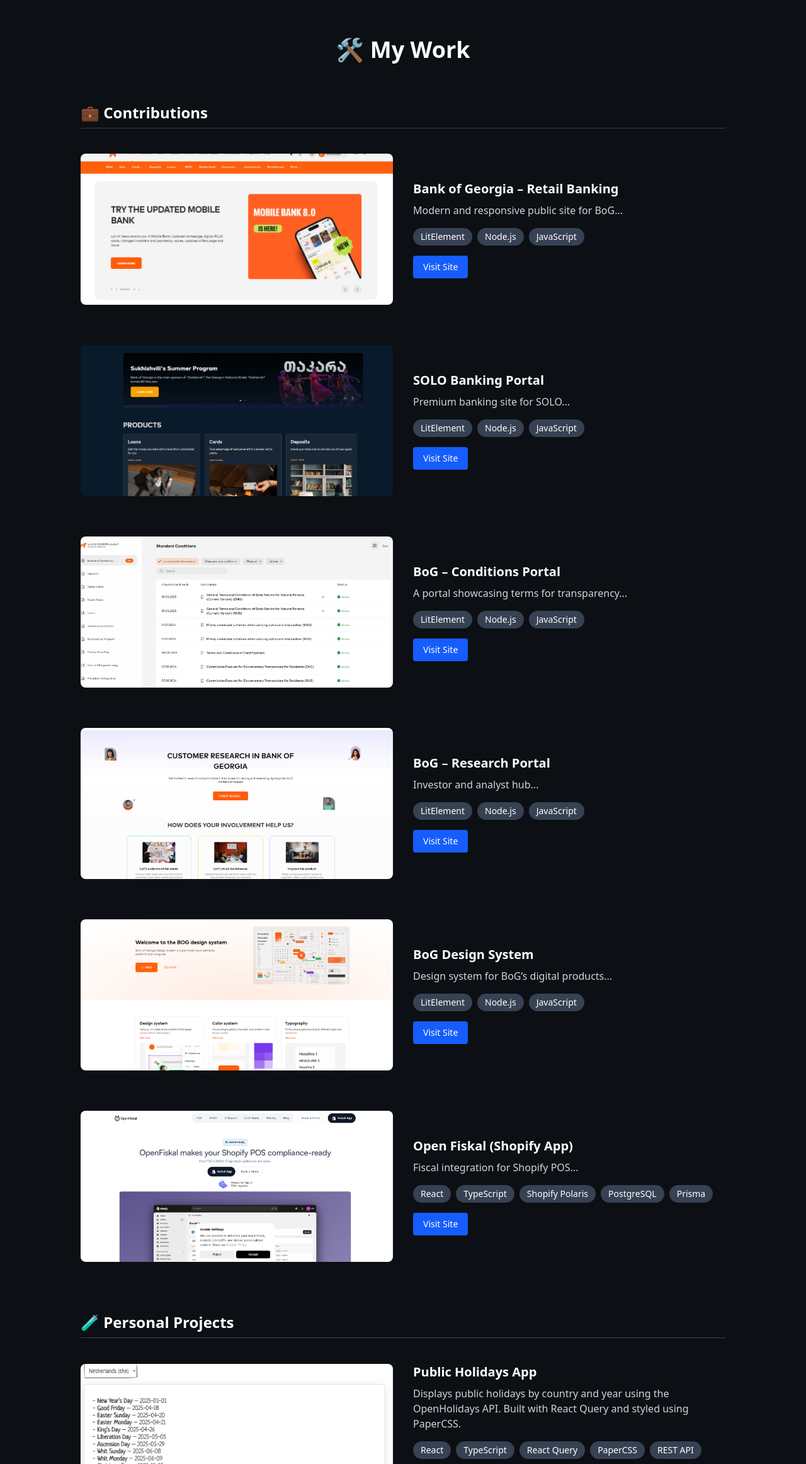
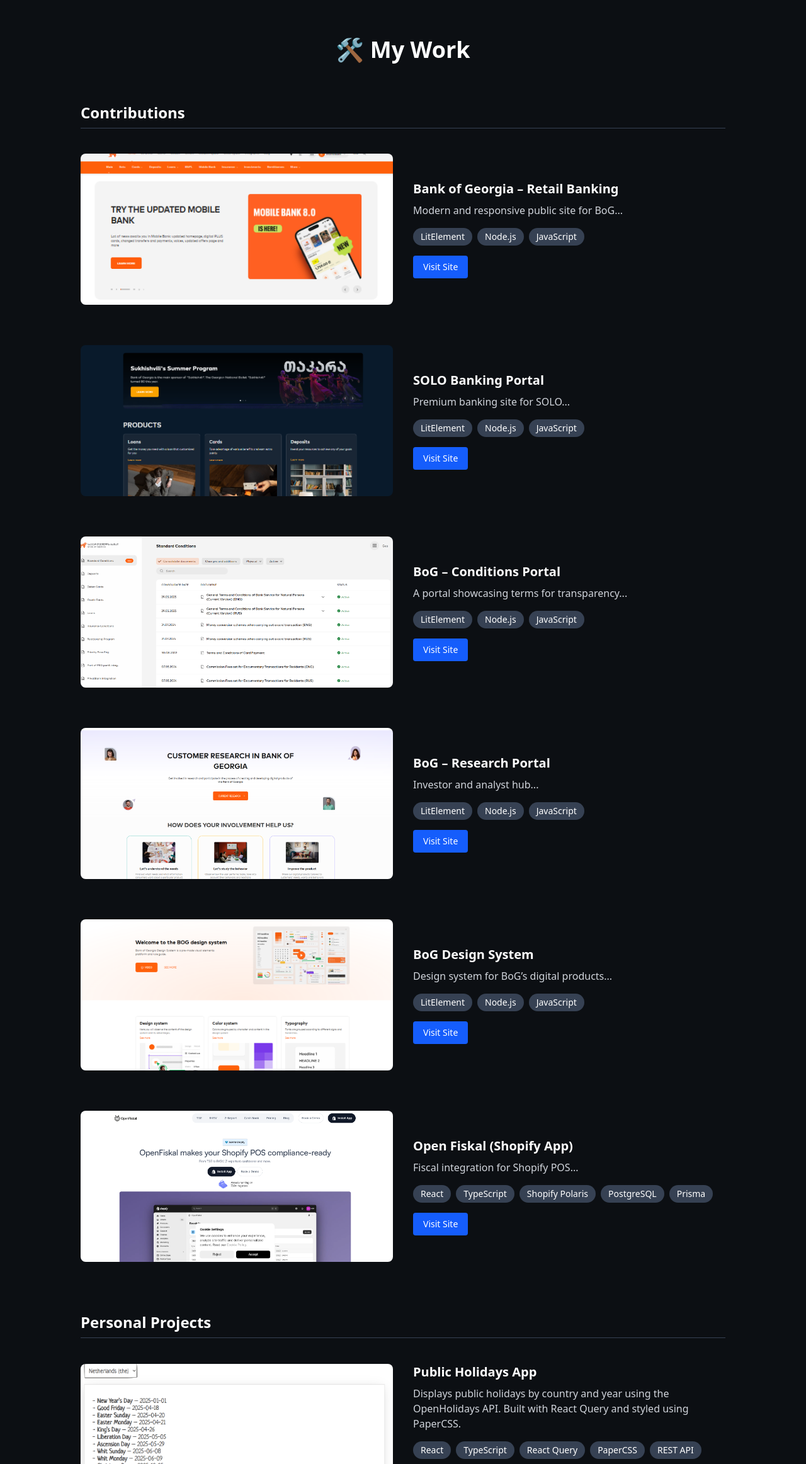
Before and after one commit to takoalania/portfolio, a Next.js app: page / in a window 1280 px wide. Shown: the part 1261-3586 px from the top of the page at 63% size. Built offline with nearby package versions, Linux system fonts and the light colour scheme.

Commit message:
Update ProjectsSection.tsx

```diff
--- a/src/components/ProjectsSection.tsx
+++ b/src/components/ProjectsSection.tsx
@@ -94,12 +94,12 @@
 
       <div className="max-w-5xl mx-auto space-y-20">
         <div>
-          <h3 className="text-2xl font-semibold mb-10 border-b border-gray-700 pb-2">💼 Contributions</h3>
+          <h3 className="text-2xl font-semibold mb-10 border-b border-gray-700 pb-2">Contributions</h3>
           {contributionProjects.map(renderProjectCard)}
         </div>
 
         <div>
-          <h3 className="text-2xl font-semibold mb-10 border-b border-gray-700 pb-2">🧪 Personal Projects</h3>
+          <h3 className="text-2xl font-semibold mb-10 border-b border-gray-700 pb-2">Personal Projects</h3>
           {personalProjects.map(renderProjectCard)}
         </div>
       </div>
```
